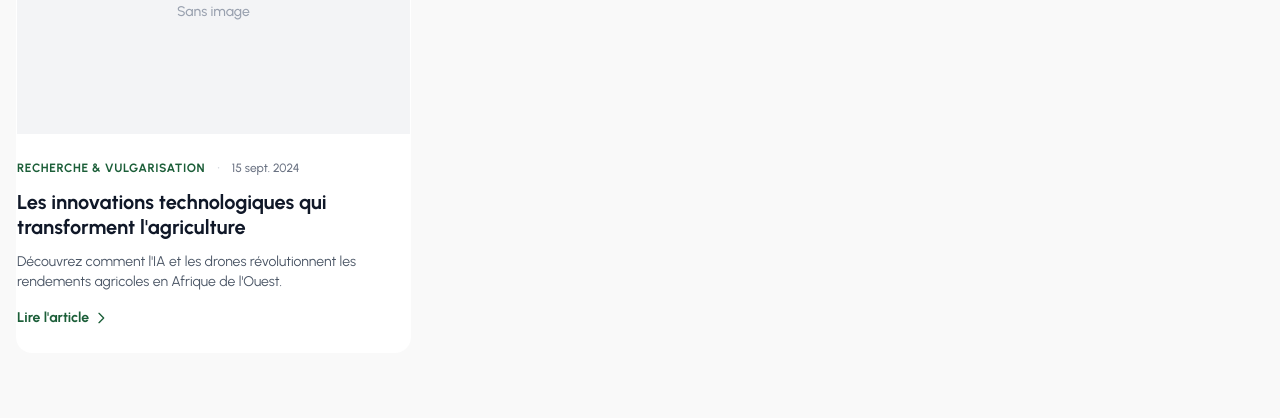
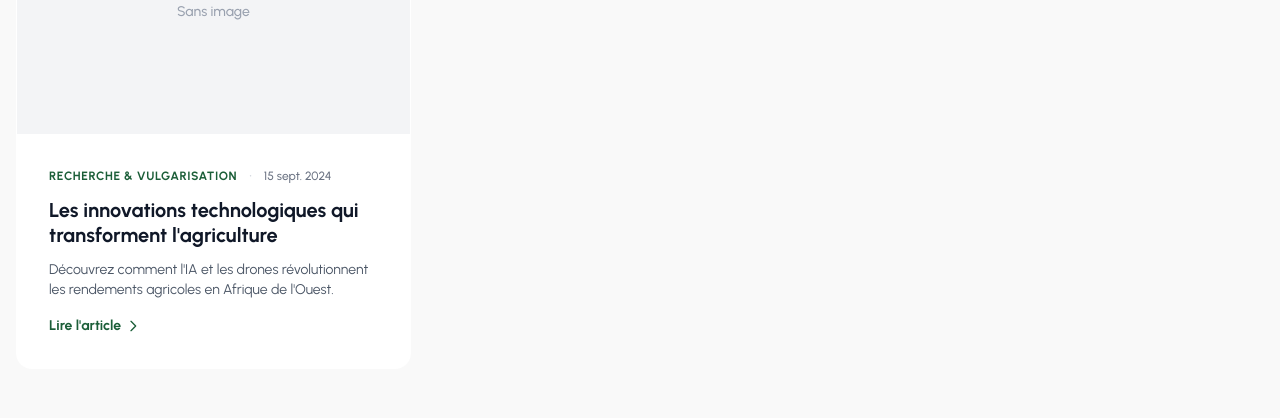
Before and after one commit to remyagaguy-lab/agrolide, a Next.js app in the folder agrolide/: page /blog in a window 1280 px wide. Shown: the part 1340-1758 px from the top of the page. Built offline with nearby package versions, Linux system fonts and the light colour scheme; no server answers; the database is empty.

Commit message:
fix(blog): add horizontal padding to article cards to fix text alignment

```diff
--- a/agrolide/src/components/ui/ArticleCard.tsx
+++ b/agrolide/src/components/ui/ArticleCard.tsx
@@ -50,7 +50,7 @@ export function ArticleCard({
           </div>
         )}
       </div>
-      <div className="pt-6 pb-6 flex flex-col flex-grow">
+      <div className="p-6 md:p-8 flex flex-col flex-grow">
         <div className="flex items-center gap-3 text-sm mb-3">
           <span className="font-bold text-[#1b5e38] uppercase tracking-wider text-xs">
             {category}
```
